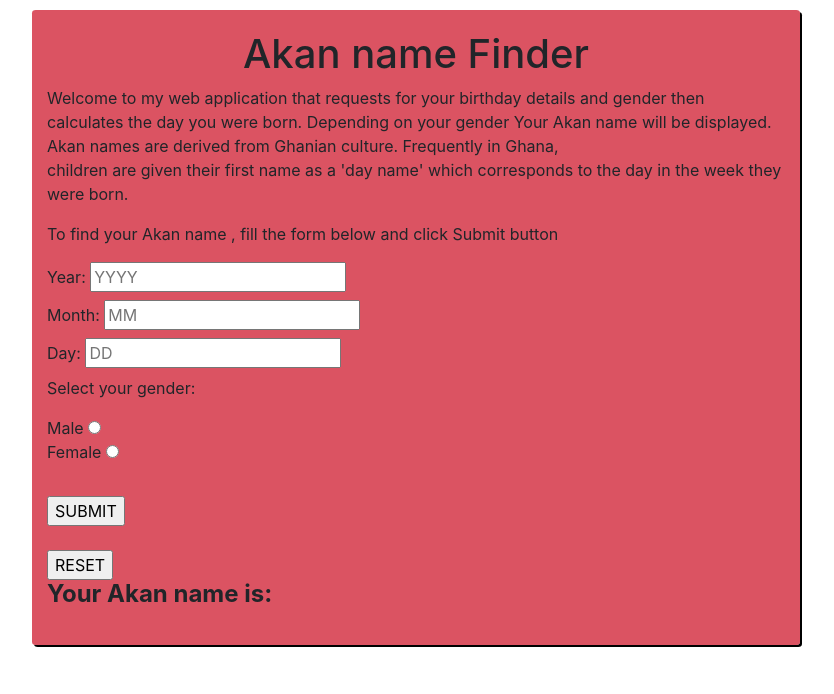
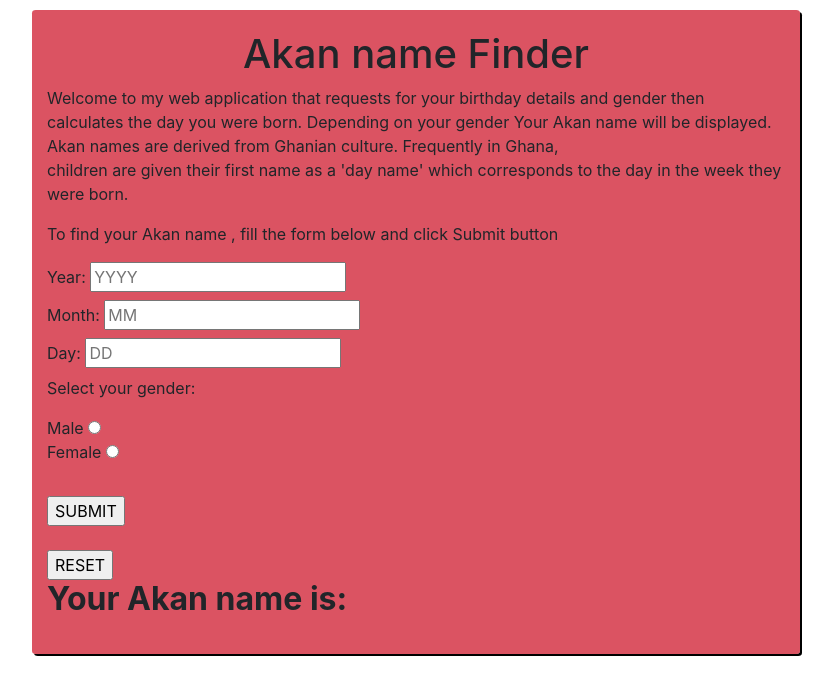
Before and after one commit to fatmakhamis/AKAN-NAME, a plain HTML site: page index.html in a window 1280 px wide. Shown: the whole page, without its empty margins (224-1058 px from the left). Drawn offline with Linux system fonts and the light colour scheme.

Commit message:
edited header feature

```diff
--- a/index.html
+++ b/index.html
@@ -44,11 +44,10 @@
                   </form>
 
 
-                  <h4 id = display-name><strong>Your Akan name is:</strong></h4>
+                  <h2 id = display-name><strong>Your Akan name is:</strong></h4>
                   <p id="result"></p>
                 </div>
               </div>
-
 
    <script src="js/script.js"> </script>
 
```
